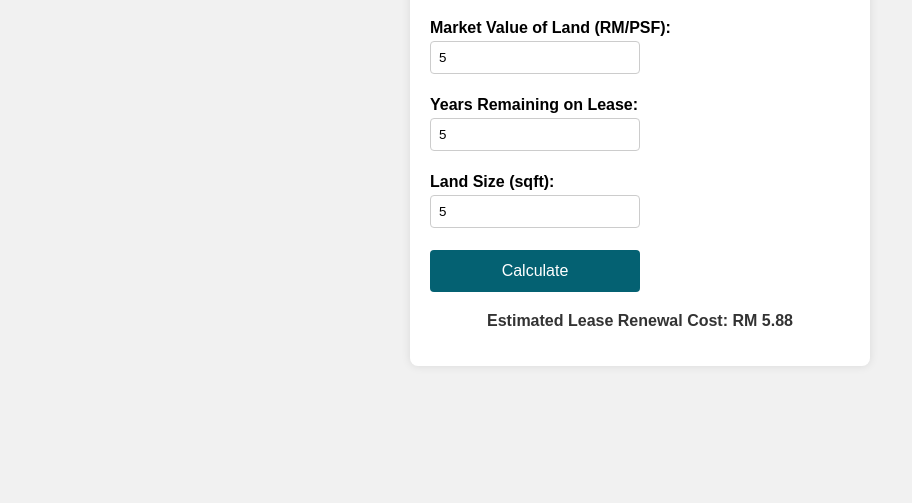
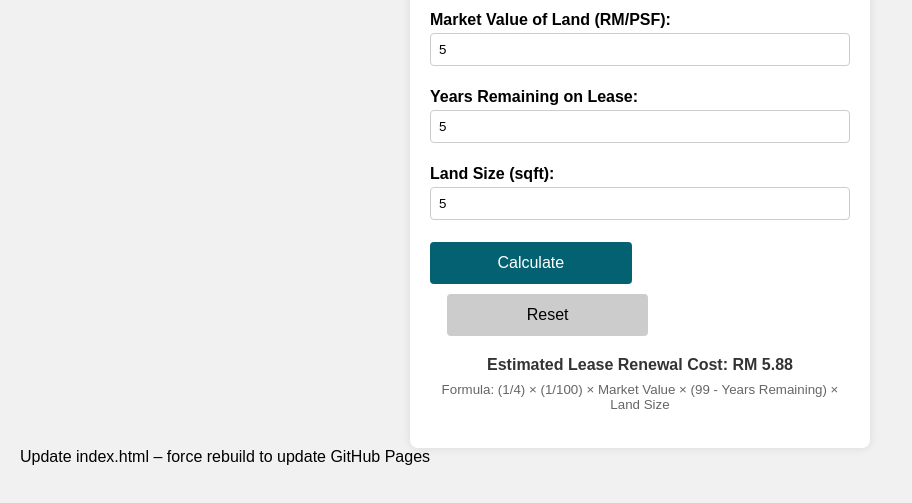
Before and after one commit to elyssaesp/lease-calculator, a plain HTML site: page lease_renewal_calculator.html in a window 1280 px wide. Both pictures are taken after typing "5", "5", "5" into the empty fields and a click on the button "Calculate". Shown: the part 169-672 px from the top of the page, without its empty margins (0-912 px from the left). Drawn offline with Linux system fonts and the light colour scheme.

Commit message:
Update lease_renewal_calculator.html

```diff
--- a/lease_renewal_calculator.html
+++ b/lease_renewal_calculator.html
@@ -1,3 +1,4 @@
+<!-- Force rebuild for GitHub Pages -->
 <!DOCTYPE html>
 <html lang="en">
 <head>
@@ -9,6 +10,7 @@
       font-family: Arial, sans-serif;
       background: #f1f1f1;
       padding: 20px;
+      margin: 0;
     }
 
     .lease-calc-container {
@@ -34,7 +36,7 @@
 
     .lease-calc-container input,
     .lease-calc-container select {
-      width: 50%;
+      width: 100%;
       padding: 8px;
       margin-top: 4px;
       margin-bottom: 12px;
@@ -44,7 +46,7 @@
     }
 
     .lease-calc-container button {
-      width: 50%;
+      width: 48%;
       padding: 12px;
       background-color: #046172;
       color: white;
@@ -55,11 +57,30 @@
       margin-top: 10px;
     }
 
+    .lease-calc-container button.reset {
+      background-color: #ccc;
+      color: #000;
+      margin-left: 4%;
+    }
+
     .lease-calc-container p {
       margin-top: 20px;
       font-weight: bold;
       color: #333;
       text-align: center;
+    }
+
+    #error {
+      color: red;
+      font-weight: normal;
+      margin-top: 10px;
+    }
+
+    small {
+      font-weight: normal;
+      display: block;
+      margin-top: 8px;
+      color: #666;
     }
   </style>
 </head>
@@ -84,8 +105,10 @@
     <input type="number" id="landSize" placeholder="e.g. 4000" />
 
     <button onclick="calculateLeaseRenewal()">Calculate</button>
+    <button class="reset" onclick="resetForm()">Reset</button>
 
     <p id="result"></p>
+    <p id="error"></p>
   </div>
 
   <script>
@@ -95,23 +118,46 @@
       const B = parseFloat(document.getElementById("yearsRemaining").value);
       const C = parseFloat(document.getElementById("landSize").value);
       const resultEl = document.getElementById("result");
+      const errorEl = document.getElementById("error");
 
-      if (isNaN(A) || isNaN(B) || isNaN(C) || B < 0 || B >= 99) {
-        resultEl.innerText = "Please enter valid values. Years remaining must be between 0 and 98.";
+      resultEl.innerHTML = "";
+      errorEl.innerText = "";
+
+      if (isNaN(A) || isNaN(B) || isNaN(C) || A <= 0 || B <= 0 || C <= 0 || B >= 99) {
+        errorEl.innerText = "Please enter valid values. All numbers must be greater than 0, and years remaining must be less than 99.";
         return;
       }
 
       let result = 0;
+      let formulaText = "";
 
       if (location === "selangor") {
         result = (1/4) * (1/100) * A * (99 - B) * C;
+        formulaText = "(1/4) × (1/100) × Market Value × (99 - Years Remaining) × Land Size";
       } else if (location === "kl") {
         result = (1/4) * A * (1/99) * (99 - B) * C;
+        formulaText = "(1/4) × Market Value × (1/99) × (99 - Years Remaining) × Land Size";
       }
 
-      resultEl.innerText = "Estimated Lease Renewal Cost: RM " + result.toFixed(2);
+      const formattedResult = result.toFixed(2).replace(/\B(?=(\d{3})+(?!\d))/g, ",");
+
+      resultEl.innerHTML = `
+        Estimated Lease Renewal Cost: <strong>RM ${formattedResult}</strong><br>
+        <small>Formula: ${formulaText}</small>
+      `;
+    }
+
+    function resetForm() {
+      document.getElementById("location").value = "selangor";
+      document.getElementById("marketValue").value = "";
+      document.getElementById("yearsRemaining").value = "";
+      document.getElementById("landSize").value = "";
+      document.getElementById("result").innerHTML = "";
+      document.getElementById("error").innerText = "";
     }
   </script>
 
 </body>
 </html>
+
+Update index.html – force rebuild to update GitHub Pages
```
